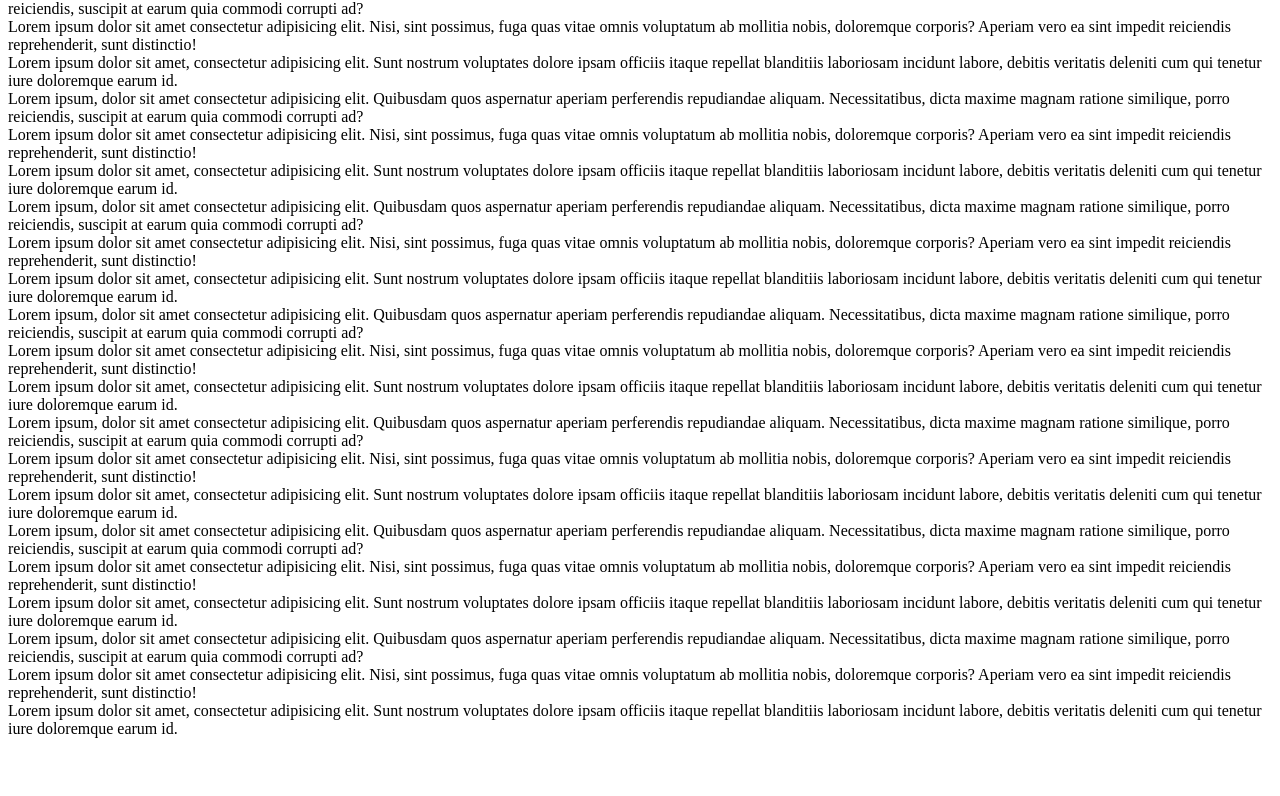
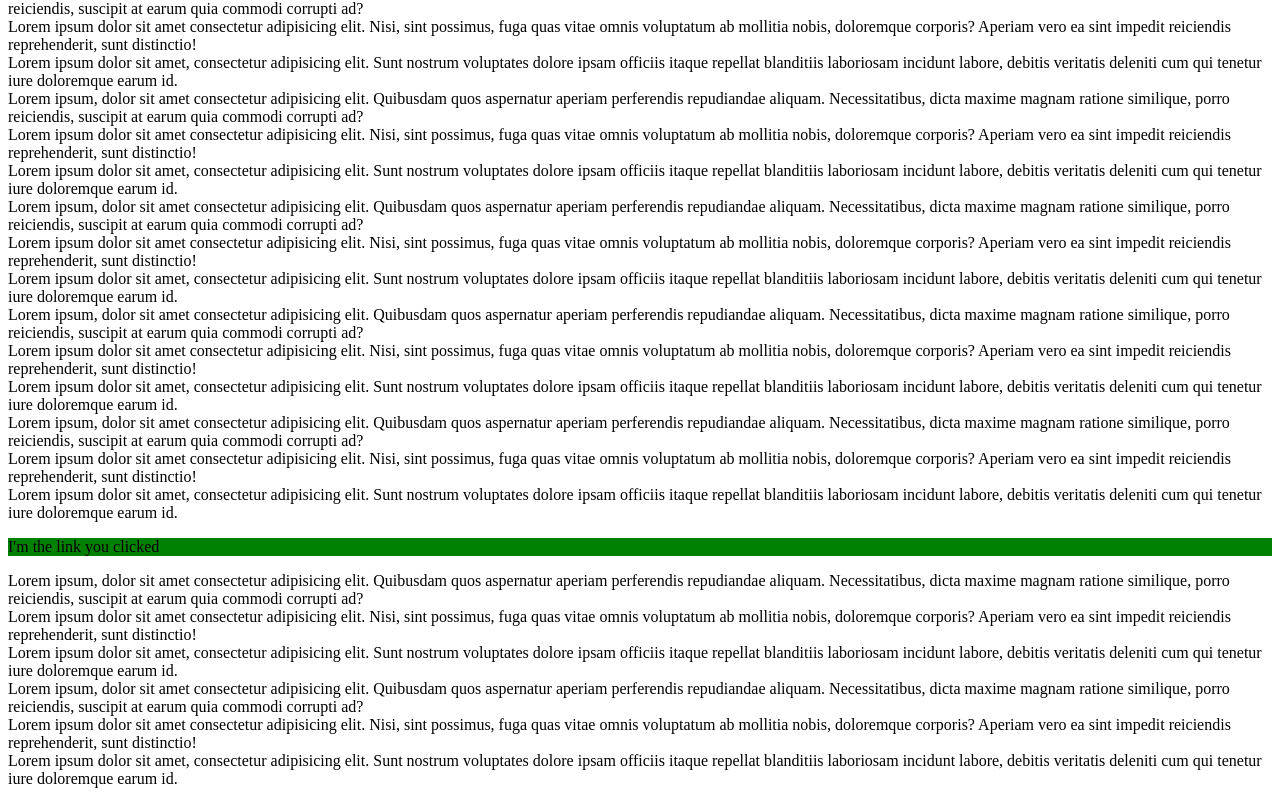
Before and after one commit to AyimNelson/sidemenu, a plain HTML site: page index.html in a window 1280 px wide. Shown: the part 409-1205 px from the top of the page. Before the commit the page ends 1155 px from the top, so only its background shows below. Drawn offline with Linux system fonts and the light colour scheme.

Commit message:
Updated index.html

```diff
--- a/index.html
+++ b/index.html
@@ -51,7 +51,8 @@
         <br> Lorem ipsum dolor sit amet consectetur adipisicing elit. Nisi, sint possimus, fuga quas vitae omnis voluptatum ab mollitia nobis, doloremque corporis? Aperiam vero ea sint impedit reiciendis reprehenderit, sunt distinctio!
         <br> Lorem ipsum dolor sit amet, consectetur adipisicing elit. Sunt nostrum voluptates dolore ipsam officiis itaque repellat blanditiis laboriosam incidunt labore, debitis veritatis deleniti cum qui tenetur iure doloremque earum id.
     </div>
-    <div>
+    <p style="background-color: green;">I'm the link you clicked</p>
+    <div id="today">
         Lorem ipsum, dolor sit amet consectetur adipisicing elit. Quibusdam quos aspernatur aperiam perferendis repudiandae aliquam. Necessitatibus, dicta maxime magnam ratione similique, porro reiciendis, suscipit at earum quia commodi corrupti ad?
         <br> Lorem ipsum dolor sit amet consectetur adipisicing elit. Nisi, sint possimus, fuga quas vitae omnis voluptatum ab mollitia nobis, doloremque corporis? Aperiam vero ea sint impedit reiciendis reprehenderit, sunt distinctio!
         <br> Lorem ipsum dolor sit amet, consectetur adipisicing elit. Sunt nostrum voluptates dolore ipsam officiis itaque repellat blanditiis laboriosam incidunt labore, debitis veritatis deleniti cum qui tenetur iure doloremque earum id.
```
